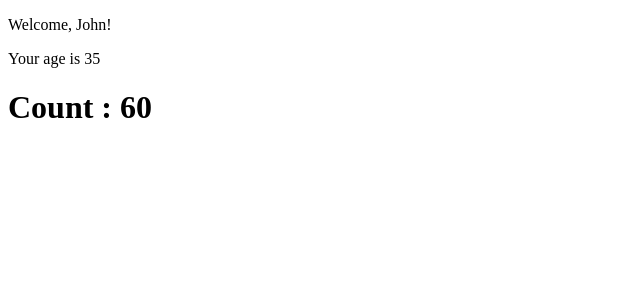
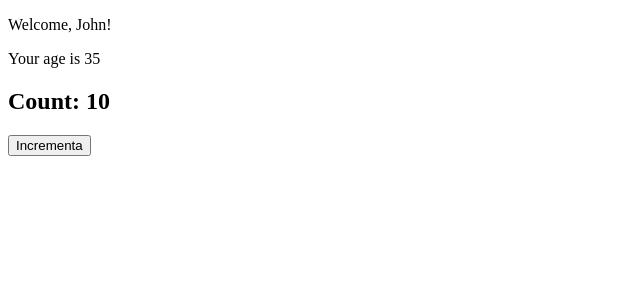
Before and after one commit to frances8713/react-exercises, a React (Create React App) app: page / in a window 1280 px wide. Shown: the top 300 px of the page, without its empty margins (0-640 px from the left). Built offline with nearby package versions, Linux system fonts and the light colour scheme.

Commit message:
feat: exercise events-01

```diff
--- a/src/App.js
+++ b/src/App.js
@@ -1,13 +1,14 @@
 import React from "react";
 import { Welcome } from './Welcome'
 import { Counter } from './Counter'
+import { ClickCounter } from './ClickCounter'
 
 export class App extends React.Component {
     render() {
         return (
             <div>
                 < Welcome name = "John" age={35}/>
-                < Counter initialValue = {10} incrementInterval = {500} incrementAmount = {5}/>
+                < ClickCounter initialValue = {10} incrementAmount = {5}/>
             </div>
         )
 
--- /dev/null
+++ b/src/ClickCounter.js
@@ -0,0 +1,24 @@
+import React from "react";
+
+export class ClickCounter extends React.Component {
+    state = {
+        count : this.props.initialValue
+    }
+
+    counterIncrement = () => {
+        this.setState (state => {
+            return {
+                count : state.count + this.props.incrementAmount
+            }
+        })
+    }
+
+    render() {
+        return (
+            <div>
+                <h2>Count: {this.state.count}</h2>
+                <button onClick={this.counterIncrement}>Incrementa</button>
+            </div>
+        )
+    }
+}
```
